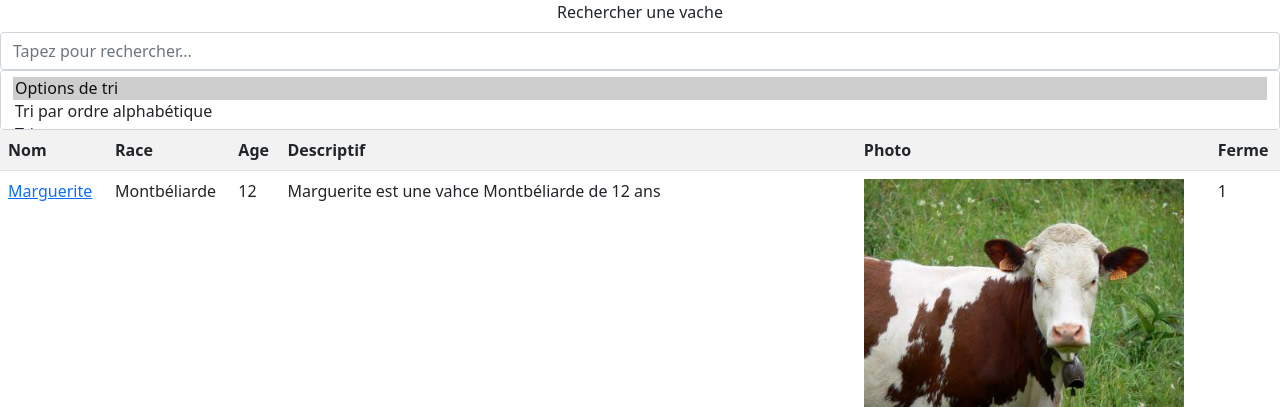
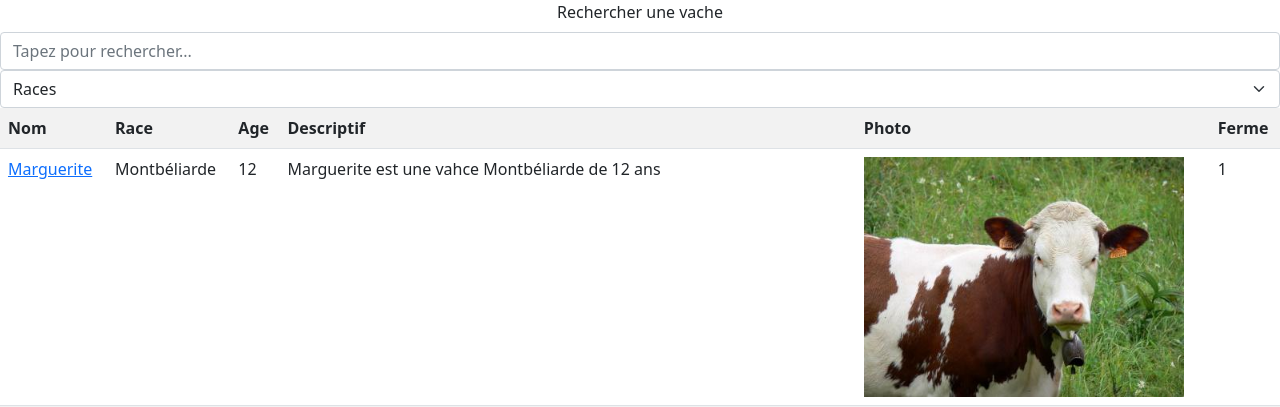
Before and after one commit to AureRigo/la_ferme_de_meuh, a PHP site: page /parain.php in a window 1280 px wide. Shown: the part 70-477 px from the top of the page. Run offline with PHP 8.4, Linux system fonts and the light colour scheme; data comes from the database, SQL or seed files in the repository.

Commit message:
mise en place du tri par par race

```diff
--- a/php/parain.php
+++ b/php/parain.php
@@ -13,14 +13,13 @@ $DB->exec("SET CHARACTER SET utf8");
     <option value="Marguerite">
     <option value="Réglisse">
   </datalist>
-  <select class="form-select" size="2" aria-label="size 3 select example">
-    <option selected>Options de tri</option>
-    <option value="1">Tri par ordre alphabétique</option>
-    <option value="2">Tri par races</option>
+  <select class="form-select" aria-label="Default select example">
+    <option selected>Races</option>
+    <option value="1">One</option>
   </select>
   <?php
   $req = $DB->query('SELECT * FROM vaches');
-   $tab = $req->fetchAll();   ?>
+  $tab = $req->fetchAll();   ?>
   <table class="table table-striped">
     <tr>
       <th>Nom</th>
@@ -34,7 +33,7 @@ $DB->exec("SET CHARACTER SET utf8");
     foreach ($tab as $vache) {
     ?>
       <tr>
-        <td><a href="./vache.php?id=<?php echo $vache["id_vache"];?>"><?PHP echo $vache["Nom"] ?></a></td>
+        <td><a href="./vache.php?id=<?php echo $vache["id_vache"]; ?>"><?PHP echo $vache["Nom"] ?></a></td>
         <td><?PHP echo $vache["Race"] ?></td>
         <td><?PHP echo $vache["Age"] ?></td>
         <td><?PHP echo $vache["Descriptif"] ?></td>
```
